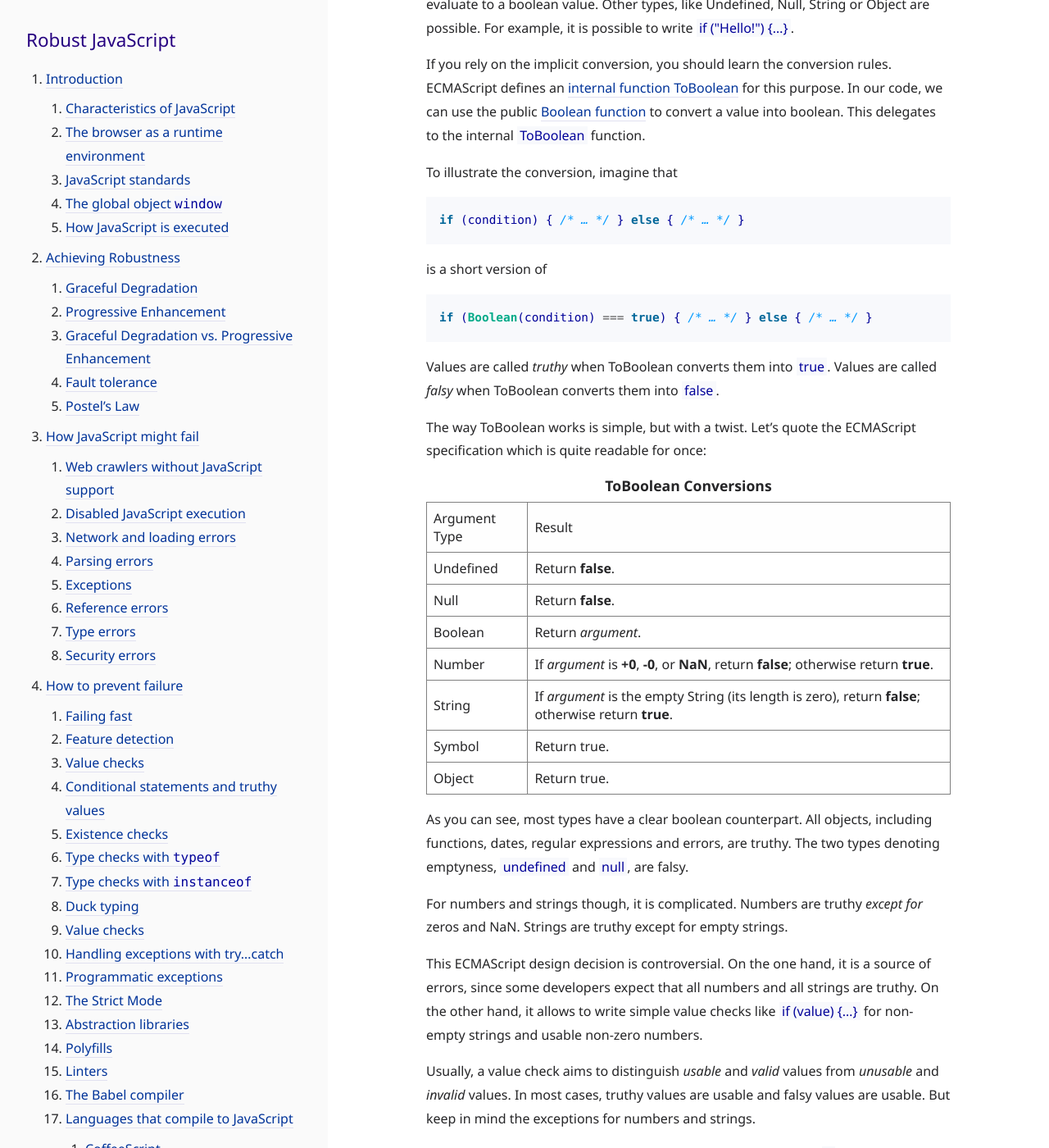
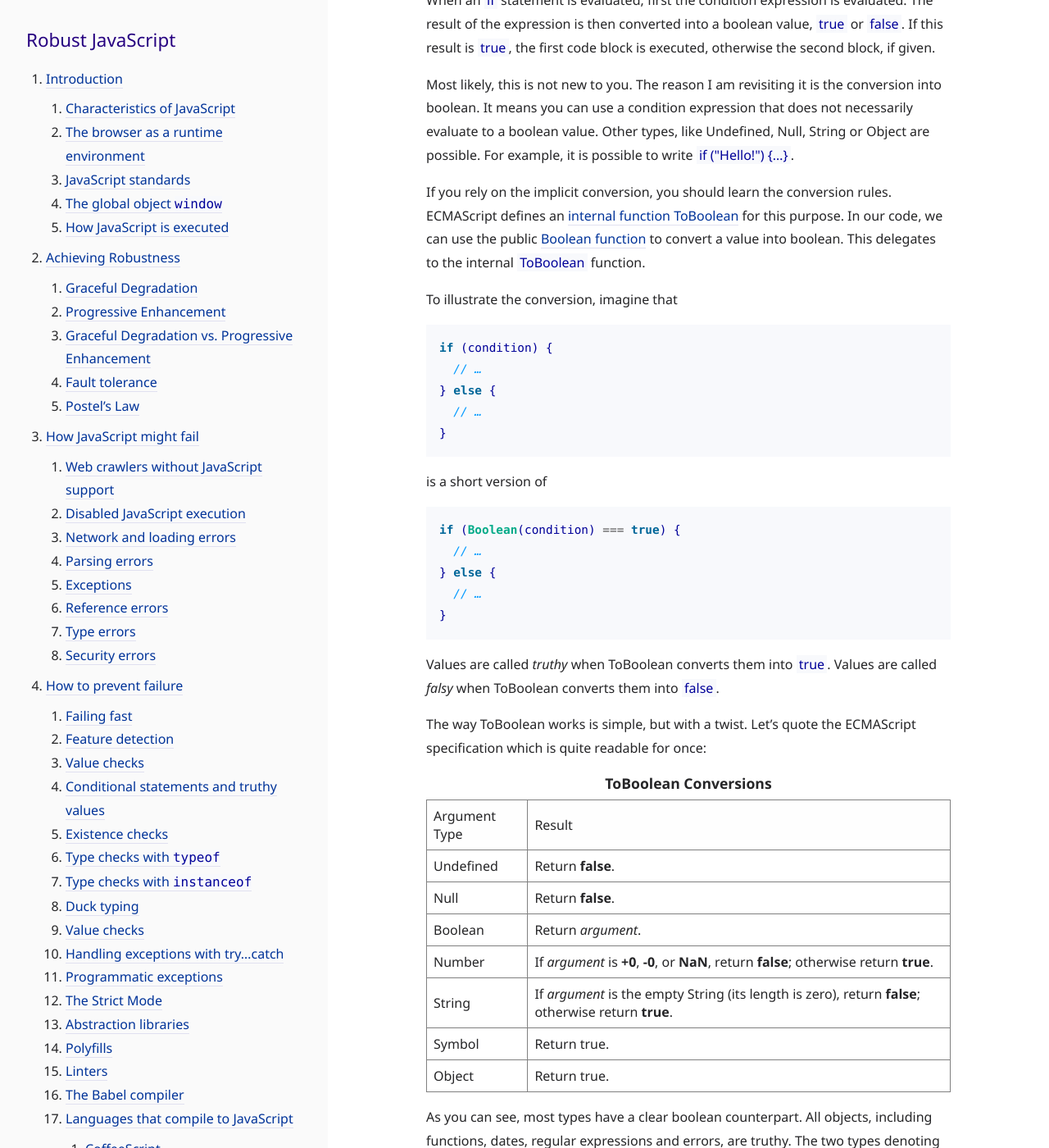
Before and after one commit to molily/molily.de, a Jekyll site: the page built from _posts/2017-11-25-robust-javascript.md, in a window 1280 px wide and 1400 px high, scrolled down 25325 px. Shown: the whole window at 82% size. Built offline with Jekyll 4.4.1, drawn with Linux system fonts in a browser that asks for light colours; some web fonts are replaced.

Commit message:
Book styles, line breaks

````diff
--- a/_posts/2017-11-25-robust-javascript.md
+++ b/_posts/2017-11-25-robust-javascript.md
@@ -319,12 +319,17 @@
 ```
 
 ```js
-var promise = new Promise(function(resolve, reject) { /* … */ });
+var promise = new Promise(function(resolve, reject) {
+  /* … */
+});
 ```
 
 ```js
 fetch('/something')
-  .then(function(response) { /* … */ }, function(error) { /* … */ });
+  .then(
+    function(response) { /* … */ },
+    function(error) { /* … */ }
+  );
 ```
 
 [JSON](https://caniuse.com/#feat=json) is available in 98.14% of the browsers, [localStorage](https://caniuse.com/#feat=namevalue-storage) in 95.31%, [Promise](https://caniuse.com/#feat=promises) in 89.04%, [fetch](https://caniuse.com/#feat=fetch) in 77.81%.
@@ -334,7 +339,8 @@
 Writing good feature checks requires thorough knowledge of the API being used. We’ll go into details later [in its own chapter](#feature-detection). Here’s how we can guard the API uses above:
 
 ```js
-if (typeof JSON === 'object' && typeof JSON.parse === 'function') {
+if (typeof JSON === 'object' &&
+  typeof JSON.parse === 'function') {
   /* Call JSON.parse() */
 }
 ```
@@ -586,13 +592,21 @@
 To illustrate the conversion, imagine that
 
 ```js
-if (condition) { /* … */ } else { /* … */ }
+if (condition) {
+  // …
+} else {
+  // …
+}
 ```
 
 is a short version of
 
 ```js
-if (Boolean(condition) === true) { /* … */ } else { /* … */ }
+if (Boolean(condition) === true) {
+  // …
+} else {
+  // …
+}
 ```
 
 Values are called <dfn>truthy</dfn> when ToBoolean converts them into `true`. Values are called <dfn>falsy</dfn> when ToBoolean converts them into `false`.
--- a/css/book.scss
+++ b/css/book.scss
@@ -4,7 +4,7 @@
 @charset 'utf-8';
 
 /**
- * Blog styles
+ * Book styles
  *
  */
 
@@ -13,24 +13,55 @@
 @import 'content';
 @import 'highlight';
 
-body {
-  background-color: white;
-  counter-reset: h2 h3 h4;
-  padding: 1rem 3rem;
-}
+/**
+ * @section Variables
+ *
+ */
 
-@media screen {
-  body {
-    margin: auto;
-    max-width: 40rem;
+$toc-width: 25rem;
+
+/**
+ * @section Mixins
+ *
+ */
+
+@mixin big {
+  @media screen and (min-width: 55rem) {
+    @content;
   }
 }
 
-@media screen and (min-width: 55rem) {
-  body {
-    max-width: none;
+@mixin high-dpi {
+  @media (-webkit-min-device-pixel-ratio: 2), (min-device-pixel-ratio: 2), (min-resolution: 2dppx) {
+    @content;
   }
 }
+
+/**
+ * @section Root element and Body
+ *
+ */
+
+html {
+  overflow-wrap: break-word;
+}
+
+body {
+  counter-reset: h2 h3 h4;
+
+  @media screen {
+    padding: 1rem;
+  }
+
+  @include big {
+    padding: 1rem 2rem;
+  }
+}
+
+/**
+ * @section Headings
+ *
+ */
 
 h2, h3, h4, h5, h6 {
   margin-top: 3rem;
@@ -68,11 +99,21 @@
   margin-right: 0.5rem;
 }
 
+/**
+ * @section Tables
+ *
+ */
+
 caption {
   text-align: center;
 }
 
-@media screen and (min-width: 55rem) {
+/**
+ * @section Table of contents
+ *
+ */
+
+@include big {
 
   // The extra container is necessary because of:
   // https://bugzilla.mozilla.org/show_bug.cgi?id=748518
@@ -83,7 +124,7 @@
     top: 0;
     bottom: 0;
     overflow: auto;
-    width: 25rem;
+    width: $toc-width;
     background-color: #fafafa;
   }
 
@@ -92,7 +133,7 @@
   }
 
   #main-container {
-    margin-left: 25rem;
+    margin-left: $toc-width;
   }
 
   #main {
@@ -123,16 +164,26 @@
   display: none;
 }
 
-@media (-webkit-min-device-pixel-ratio: 2), (min-device-pixel-ratio: 2), (min-resolution: 2dppx) {
+@include high-dpi {
   #toc a {
     border-bottom-width: 0.5px;
   }
 }
 
+/**
+ * @section Link types
+ *
+ */
+
 .link-type {
   font-size: 0.8rem;
   color: gray;
 }
+
+/**
+ * @section Erroneous code
+ *
+ */
 
 .erroneous {
   background-color: #fcf2f2;
@@ -142,6 +193,11 @@
   }
 }
 
+/**
+ * @section Typograhpic separator
+ *
+ */
+
 .separator {
   margin: 2rem 0;
   font-size: 2rem;
````
